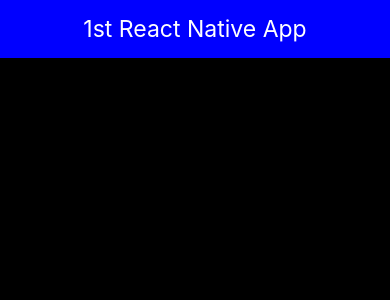
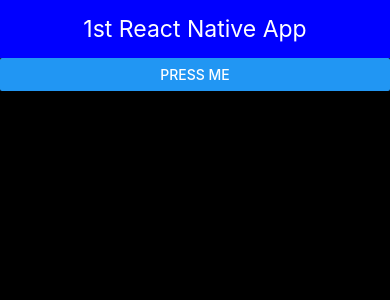
Before and after one commit to hernandez87v/LearnReactNative, a React Native app: screen / in a window 390 px wide. Shown: the top 300 px of the page. Built offline with nearby package versions, Linux system fonts and the light colour scheme.

Commit message:
add button to see notification behaviour

```diff
--- a/App.js
+++ b/App.js
@@ -1,12 +1,18 @@
 import React from 'react'
-import { StyleSheet, Text, View } from 'react-native'
+import { Button, StyleSheet, View } from 'react-native'
 import Header from './components/Header'
 
 export default function App() {
   return (
     <View style={styles.container}>
-      <Header title='1st React Native App'/>
-      </View>
+      <Header title="1st React Native App" />
+      <Button
+        onPress={() => {
+          alert('You tapped the button!');
+        }}
+        title="Press Me"
+      />
+    </View>
   );
 }
 
```
